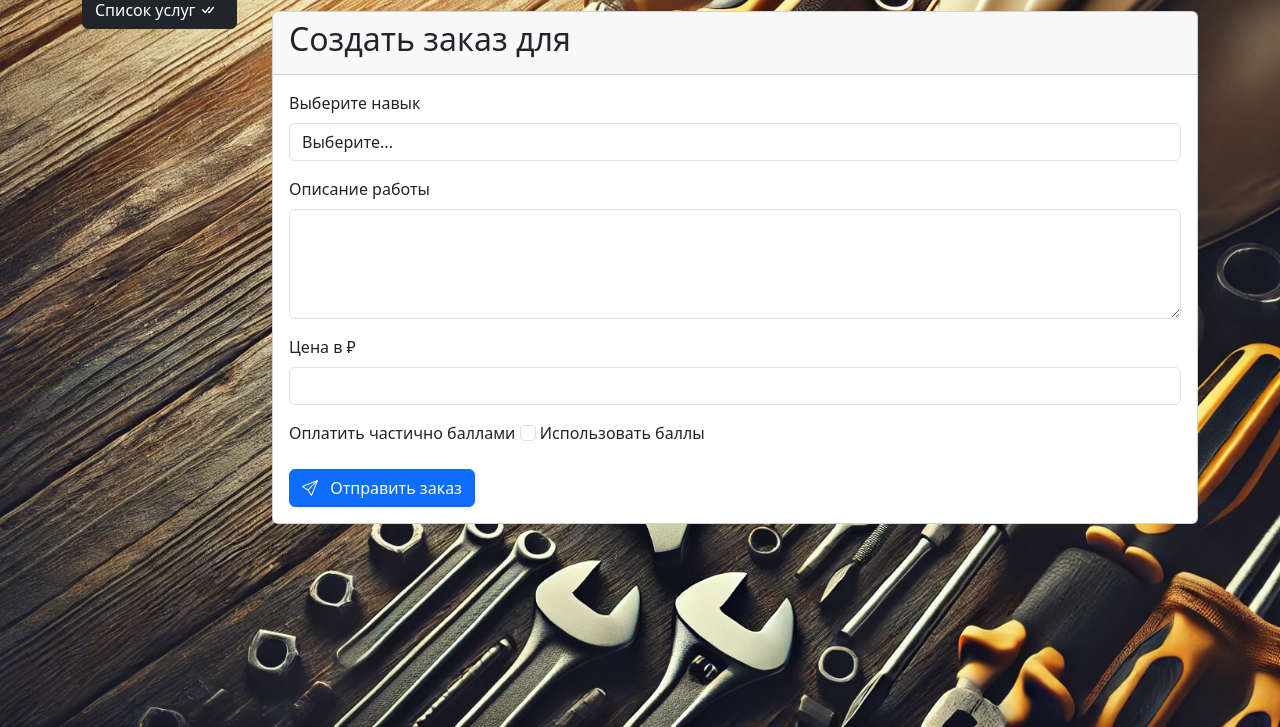
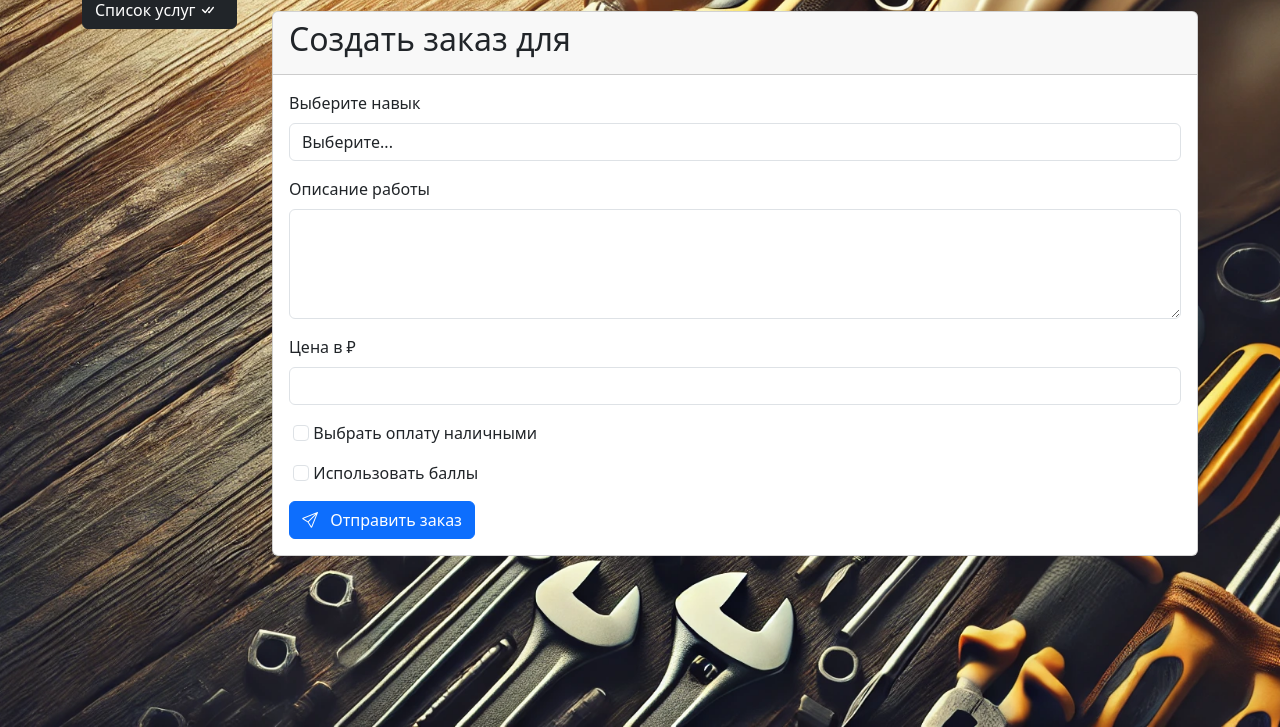
Before and after one commit to agapoov/HandyHub, a Django app: template app/orders/templates/orders/create_order.html in a window 1280 px wide. Shown: the part 73-800 px from the top of the page. Run offline with Django 4.2, Linux system fonts and the light colour scheme; the template is opened without the code that fills it: values that come from a table or form of the project are taken from there, others are empty; some libraries are stand-ins or nearby versions.

Commit message:
added cash payment

```diff
--- a/app/orders/forms.py
+++ b/app/orders/forms.py
@@ -6,7 +6,7 @@ from .models import Order
 class OrderForm(forms.ModelForm):
     class Meta:
         model = Order
-        fields = ['skill', 'description', 'amount', 'use_points', 'points_used']
+        fields = ['skill', 'description', 'amount', 'use_points', 'points_used', 'cash_payment']
         widgets = {
             'description': forms.Textarea(attrs={'rows': 3}),
         }
--- a/app/orders/models.py
+++ b/app/orders/models.py
@@ -17,7 +17,7 @@ class Order(models.Model):
     )
     use_points = models.BooleanField(default=False)
     points_used = models.DecimalField(max_digits=10, decimal_places=2, default=0.00)
-
+    cash_payment = models.BooleanField(default=False, verbose_name='Оплата наличными')
 
     def __str__(self):
         return f'Работодатель: {self.client} | Рабочий: {self.worker} | Навык: {self.skill}'
--- a/app/orders/templates/orders/create_order.html
+++ b/app/orders/templates/orders/create_order.html
@@ -27,9 +27,14 @@
                 <label for="amount" class="form-label">Цена в ₽</label>
                 <input type="number" step="0.01" id="amount" name="amount" class="form-control" required>
             </div>
+            <div class="mb-3">
+                <label for="cash_payment" class="form-label"></label>
+                <input type="checkbox" id="cash_payment" name="cash_payment" class="form-check-input">
+                <label class="form-check-label" for="cash_payment">Выбрать оплату наличными</label>
+            </div>
 
             <div class="mb-3">
-                <label for="use_points" class="form-label">Оплатить частично баллами</label>
+                <label for="use_points" class="form-label"></label>
                 <input type="checkbox" id="use_points" name="use_points" class="form-check-input" onclick="togglePointsInput()">
                 <label class="form-check-label" for="use_points">Использовать баллы</label>
             </div>
@@ -48,12 +53,22 @@
 <script>
     function togglePointsInput() {
         var pointsSection = document.getElementById('points_section');
-    var checkbox = document.getElementById('use_points');
-    if (checkbox.checked) {
+        var usePointsCheckbox = document.getElementById('use_points');
+        var cashPaymentCheckbox = document.getElementById('cash_payment');
+        if (cashPaymentCheckbox.checked) {
+            pointsSection.style.display = 'none';
+            usePointsCheckbox.checked = false;
+            usePointsCheckbox.disabled = true;
+        } else {
+            usePointsCheckbox.disabled = false;
+            if (usePointsCheckbox.checked) {
                 pointsSection.style.display = 'block';
             } else {
                 pointsSection.style.display = 'none';
             }
         }
+    }
+    document.getElementById('cash_payment').addEventListener('change', togglePointsInput);
+    document.getElementById('use_points').addEventListener('change', togglePointsInput);
 </script>
 {% endblock %}
--- a/app/users/templates/users/profile.html
+++ b/app/users/templates/users/profile.html
@@ -183,7 +183,6 @@
 
                         <button type="submit" class="btn btn-dark w-25">
                             <i class="bi bi-check-circle me-2"></i>Сохранить</button>
-
                     </form>
                 </div>
             </div>
@@ -191,7 +190,7 @@
     </div>
     <a class="btn btn-dark w-25 d-flex justify-content-center align-items-center"
         href="{% url 'users:transactions' %}">
-        <i class="bi bi-wallet2 me-2"></i> <!-- Иконка кошелька -->
+        <i class="bi bi-wallet2 me-2"></i>
         История транзакций
     </a>
     {% if user.role == 'employer' %}
@@ -207,6 +206,7 @@
                             <strong>Рабочий:</strong> {{ order.worker.username }}<br>
                             <strong>Навык:</strong> {{ order.skill.name }}<br>
                             <strong>Описание:</strong> {{ order.description }}<br>
+                            <strong>Способ оплаты</strong>{% if order.cash_payment %} Наличными{% else %} Зарезервировано {% endif %}<br>
                             <strong>Цена:</strong> {{ order.amount|intcomma }} руб.<br>
                             <strong>Статус:</strong> {{ order.get_status_display }}<br>
                             {% if order.status == 'pending' %}
@@ -244,11 +244,11 @@
                                 <strong>Работодатель:</strong> {{ order.client.username }}<br>
                                 <strong>Навык:</strong> {{ order.skill.name }}<br>
                                 <strong>Описание:</strong> {{ order.description }}<br>
+                                <strong>Способ оплаты</strong>{% if order.cash_payment %} Наличными{% else %} Зарезервировано {% endif %}<br>
                                 <strong>Цена:</strong> {{ order.amount|intcomma }} руб. -
                                 <span class="text-danger">1%</span> = <span class="text-success">
                                 {{ order.amount|floatformat:2|multiply:"0.99"|intcomma }}0 руб.</span><br>
                                 <strong>Статус:</strong> {{ order.get_status_display }}<br>
-
                                 {% if order.status == 'pending' %}
                                     <div style="display: flex; gap: 5px;">
                                         <form method="post" action="{% url 'users:order-action' order.id 'accept' %}">
```
Also changed, not shown: app/orders/views.py (+27 -23 lines), app/orders/migrations/0006_order_cash_payment.py (added). Lines whose indentation alone changed are shown as unchanged.
